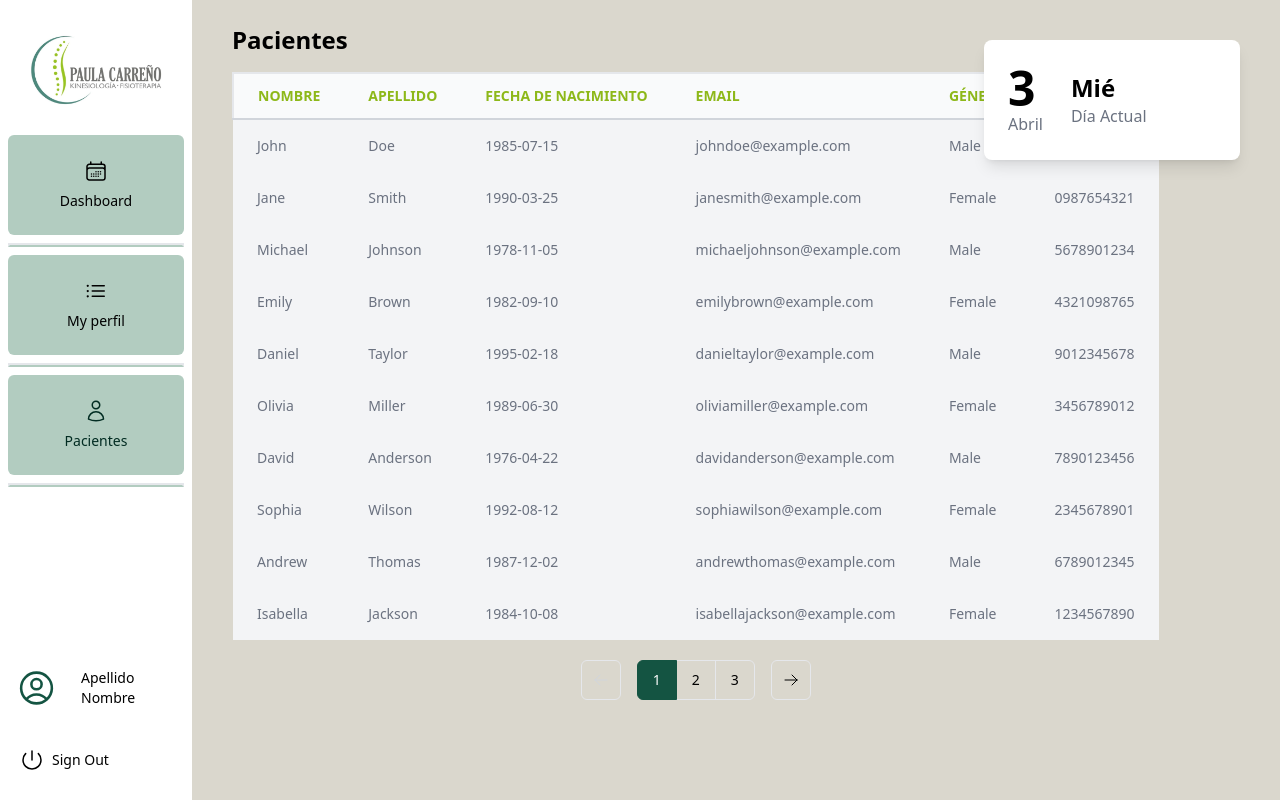
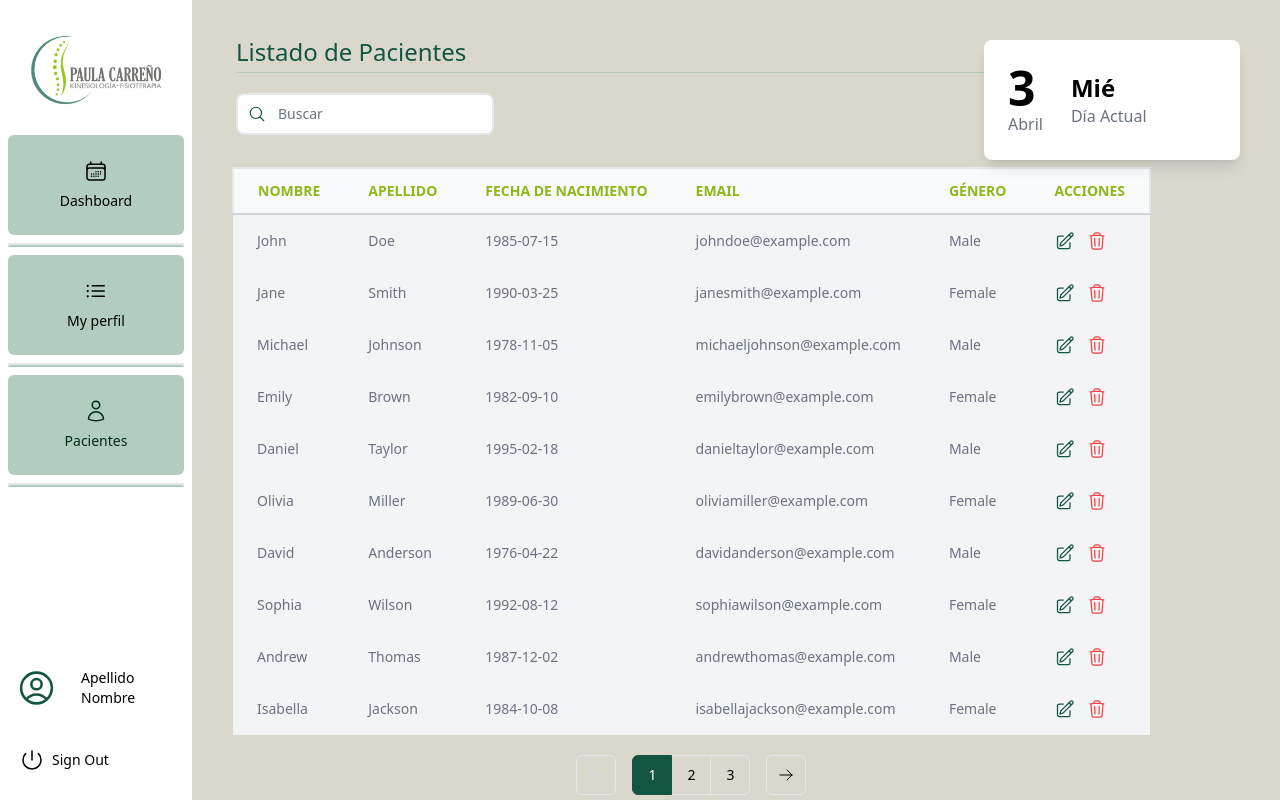
Before and after one commit to CarreFacu/Kine, a Next.js app: page /pacientes in a window 1280 px wide. Built offline with nearby package versions, Linux system fonts and the light colour scheme.

Commit message:
buscador de pacientes y listado

```diff
--- a/package.json
+++ b/package.json
@@ -15,7 +15,8 @@
     "next": "14.1.4",
     "next-auth": "^4.24.7",
     "react": "^18",
-    "react-dom": "^18"
+    "react-dom": "^18",
+    "use-debounce": "^10.0.0"
   },
   "devDependencies": {
     "@tailwindcss/forms": "^0.5.7",
--- a/src/app/(pages)/pacientes/page.tsx
+++ b/src/app/(pages)/pacientes/page.tsx
@@ -1,5 +1,7 @@
-import React from "react";
+import React, { Suspense } from "react";
 import PacientesTabla from "@/src/app/components/PacientesTabla";
+import Title from '@/src/app/components/Title';
+import ImputSearch from "@/src/app/components/ImputSearch";
 
 export default function Pacientes({
     searchParams,
@@ -12,6 +14,18 @@ export default function Pacientes({
     const query = searchParams?.query || '';
     const currentPage = Number(searchParams?.page) || 1;
     return (
-        <PacientesTabla query={query} currentPage={currentPage} />
+        <main>
+        <div className="px-5 py-3">
+          <Title title="Listado de Pacientes" />
+          <div className="flex justify-between py-5">
+            <div>
+              <ImputSearch placeholder="Buscar" />
+            </div>
+          </div>
+        </div>
+        <Suspense key={query + currentPage} >
+          <PacientesTabla query={query} currentPage={currentPage} />
+        </Suspense>
+      </main>
     )
 }
--- /dev/null
+++ b/src/app/components/ImputSearch.tsx
@@ -0,0 +1,41 @@
+'use client';
+
+import { MagnifyingGlassIcon } from '@heroicons/react/24/outline';
+import { useSearchParams, usePathname, useRouter } from 'next/navigation';
+import { useDebouncedCallback } from 'use-debounce';
+
+export default function Search({ placeholder }: { placeholder: string }) {
+  const searchParams = useSearchParams();
+  const pathname = usePathname();
+  const { replace } = useRouter();
+
+  //funcion de busqueda, se usa useDebouncedCallback para ejecutar el codigo una vez que el usuario haya dejado de escribir
+  const handleSearch = useDebouncedCallback((term) => {
+    const params = new URLSearchParams(searchParams);
+    params.set('page', '1');
+    if (term) {
+      params.set('query', term);
+    } else {
+      params.delete('query');
+    }
+    replace(`${pathname}?${params.toString()}`);
+  }, 500);
+
+  return (
+    <div className="relative flex flex-1 flex-shrink-0">
+      <label htmlFor="search" className="sr-only">
+        Search
+      </label>
+      <input
+        id="search"
+        className="peer block w-full rounded-lg border-2 border-gray-200 py-[9px] pl-10 text-sm outline-2 placeholder:text-gray-500"
+        placeholder={placeholder}
+        onChange={(e) => {
+          handleSearch(e.target.value);
+        }}
+        defaultValue={searchParams.get('query')?.toString()}
+      />
+      <MagnifyingGlassIcon className="absolute left-3 top-1/2 h-[18px] w-[18px] -translate-y-1/2 text-greenCustom-600 peer-focus:text-gray-900" />
+    </div>
+  );
+}
--- a/src/app/components/NavLinks.tsx
+++ b/src/app/components/NavLinks.tsx
@@ -24,7 +24,7 @@ const links = [
         icon: ListBulletIcon,
     },
     {
-        id: 2,
+        id: 3,
         name: 'Pacientes',
         href: '/pacientes',
         icon: UserIcon,
--- a/src/app/components/PacientesTabla.tsx
+++ b/src/app/components/PacientesTabla.tsx
@@ -1,6 +1,10 @@
 import { pacientes } from "@/src/app/utils/DB";
 import { Pacientes } from "@/src/app/utils/interfaces";
 import Pagination from "@/src/app/components/Pagination";
+import {
+    TrashIcon,
+    PencilSquareIcon,
+} from '@heroicons/react/24/outline';
 
 export default function PacientesTabla({
     query,
@@ -21,18 +25,13 @@ export default function PacientesTabla({
         if (!query) {
             return pacientes;
         }
-        return pacientes
-        // return pacientes.filter((pacientes:Pacientes) => {
-        //     const opportunityTypeString = mapOpportunityType(period.opportunityType);
-        //     const modalityString = mapModality(period.modality);
-        //
-        //     return (
-        //         normalizeString(opportunityTypeString).includes(normalizedQuery) ||
-        //         normalizeString(modalityString).includes(normalizedQuery) ||
-        //         period.period.toString().includes(query) ||
-        //         normalizeString(period.subPeriod).includes(normalizedQuery)
-        //     );
-        // });
+        return pacientes.filter((paciente: Pacientes) => {
+            return (
+                paciente.nombre.includes(normalizedQuery) ||
+                paciente.apellido.includes(normalizedQuery) ||
+                paciente.email.includes(normalizedQuery)
+            );
+        });
     }
 
     const ITEMS_PER_PAGE = 10;
@@ -46,7 +45,6 @@ export default function PacientesTabla({
     return (
         <div>
             <div className="container mx-auto px-4 ">
-                <h1 className="text-2xl font-bold mb-4">Pacientes</h1>
                 <table className="min-w-full text-left text-sm text-gray-500 rounded-3xl">
                     <thead className="border-2 border-b-greenCustom-400 bg-gray-50 text-xs text-gray-700">
                         <tr>
@@ -68,7 +66,10 @@ export default function PacientesTabla({
                                 <td className="px-6 py-4 whitespace-nowrap bg-gray-100">{paciente.fechaNacimiento}</td>
                                 <td className="px-6 py-4 whitespace-nowrap bg-gray-100">{paciente.email}</td>
                                 <td className="px-6 py-4 whitespace-nowrap bg-gray-100">{paciente.genero}</td>
-                                <td className="px-6 py-4 whitespace-nowrap bg-gray-100">{paciente.id}</td>
+                                <td className="px-6 py-4 whitespace-nowrap bg-gray-100 flex gap-3">
+                                    <div><PencilSquareIcon className="h-5 w-5 cursor-pointer text-greenCustom-600" /></div>
+                                    <div> <TrashIcon className="h-5 w-5 cursor-pointer text-red-500" /></div>
+                                </td>
                             </tr>
                         ))}
                     </tbody>
--- /dev/null
+++ b/src/app/components/Title.tsx
@@ -0,0 +1,8 @@
+
+export default function Title( { title }: { title: string }) {
+  return (
+    <div className="border-b border-greenCustom-400 pb-1">
+      <h2 className="text-xl text-greenCustom-600 md:text-2xl">{title}</h2>
+    </div>
+  );
+}
```
Also changed, not shown: 1 other file (tests, documents, lock files or other folders).
